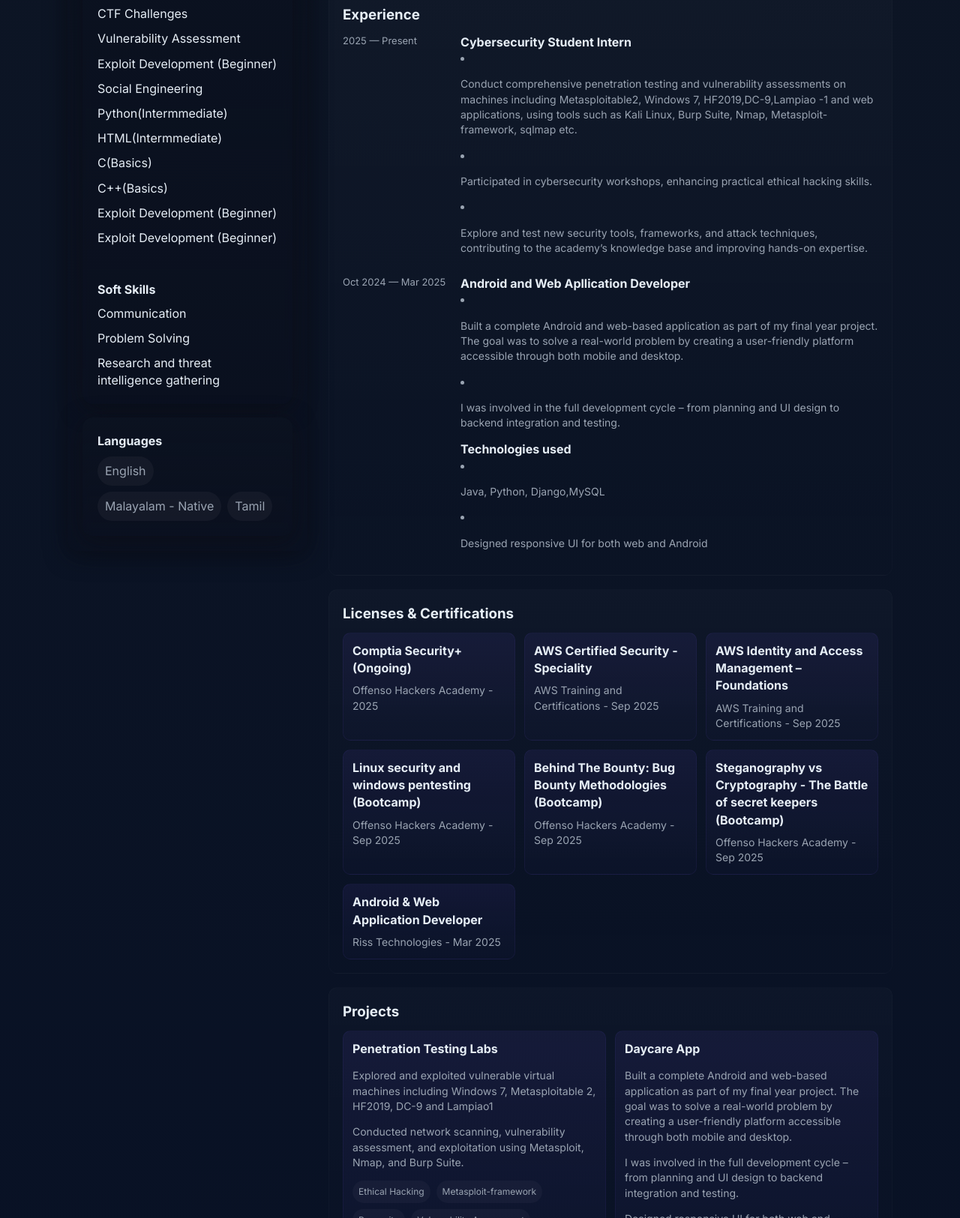
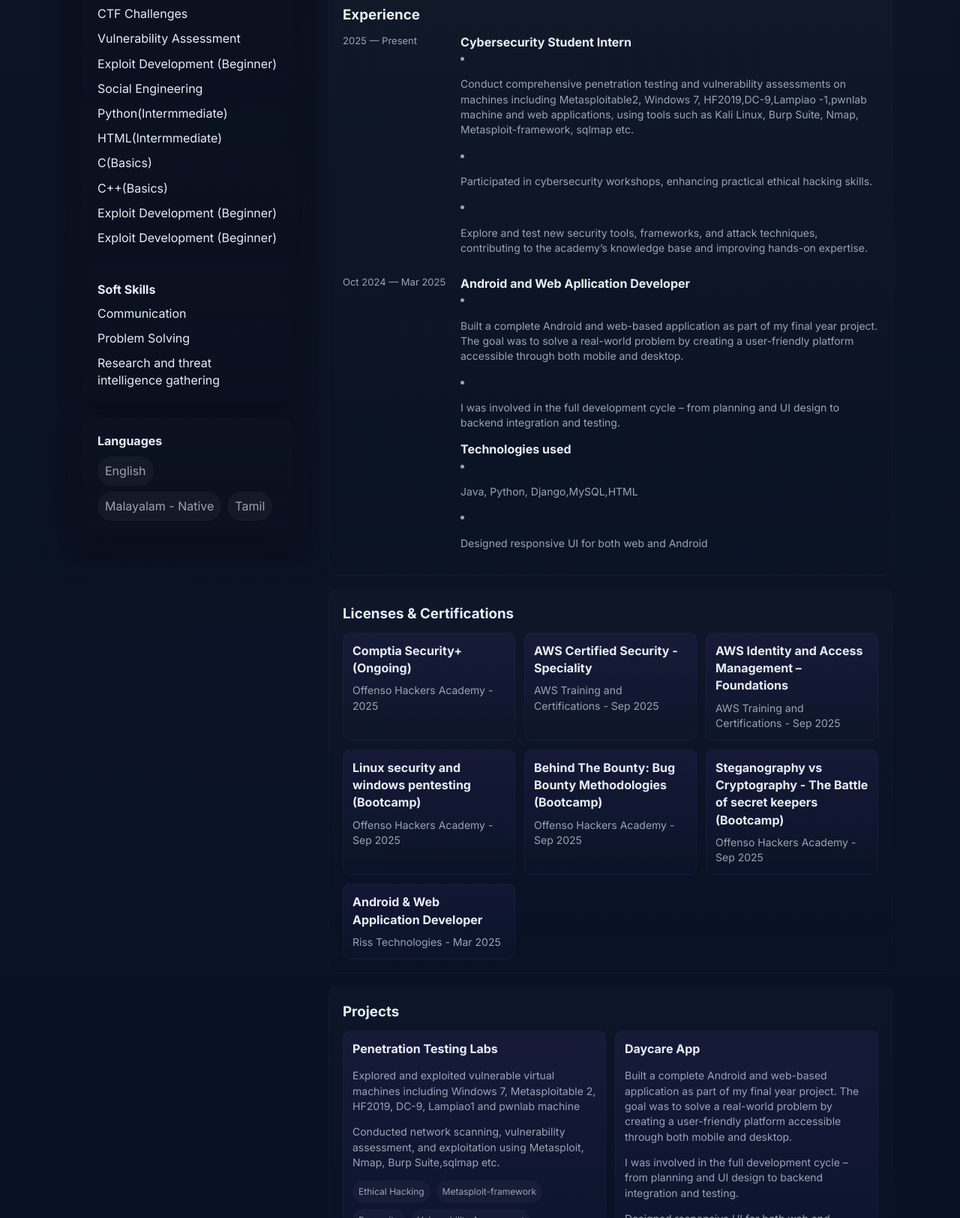
Before and after one commit to Encrypter1233/portfolio, a plain HTML site: page templates/index.html in a window 1280 px wide. Shown: the part 1175-2800 px from the top of the page at 75% size. Drawn offline with Linux system fonts and the light colour scheme.

Commit message:
Resolved merge conflicts

```diff
--- a/templates/index.html
+++ b/templates/index.html
@@ -200,7 +200,7 @@
             <div>
               <div class="card-title">Advanced in Information Security(Cybersecurity)</div>
               <div class="muted">Offenso Hackers Academy</div>
-            <div class="muted">Learning both Attacking and Defensing</div>
+            <div class="muted"> - Learning both Attacking and Defensing</div>
 
             </div>
           </div>
@@ -248,7 +248,7 @@
             <div class="time">2025 — Present</div>
             <div>
               <div class="card-title">Cybersecurity Student Intern</div>
-              <div class="muted"><li><p>Conduct comprehensive penetration testing and vulnerability assessments on machines including Metasploitable2, Windows 7, HF2019,DC-9,Lampiao -1 and web applications, using tools such as Kali Linux, Burp Suite, Nmap, Metasploit-framework, sqlmap etc.</p></li></div>
+              <div class="muted"><li><p>Conduct comprehensive penetration testing and vulnerability assessments on machines including Metasploitable2, Windows 7, HF2019,DC-9,Lampiao -1,pwnlab machine and web applications, using tools such as Kali Linux, Burp Suite, Nmap, Metasploit-framework, sqlmap etc.</p></li></div>
             <div class="muted"><li><p>Participated in cybersecurity workshops, enhancing practical ethical hacking skills.</p></li></div>
             <div class="muted"><li><p>Explore and test new security tools, frameworks, and attack techniques, contributing to the academy’s knowledge base and improving hands-on expertise.</p></li></div>
 
@@ -262,7 +262,7 @@
               <div class="muted"><li><p>Built a complete Android and web-based application as part of my final year project. The goal was to solve a real-world problem by creating a user-friendly platform accessible through both mobile and desktop.</p></li></div>
               <div class="muted"><li><p>I was involved in the full development cycle – from planning and UI design to backend integration and testing.</p></li></div>
                 <strong>Technologies used</strong>
-              <div class="muted"><li><p>Java, Python, Django,MySQL</p></li></div>
+              <div class="muted"><li><p>Java, Python, Django,MySQL,HTML</p></li></div>
               <div class="muted"><li><p>Designed responsive UI for both web and Android</p></li></div>
             </div>
           </div>
@@ -316,11 +316,11 @@
         <div class="grid">
           <div class="project">
             <h4>Penetration Testing Labs</h4>
-            <p class="muted">Explored and exploited vulnerable virtual machines including Windows 7, Metasploitable 2, HF2019, DC-9 and Lampiao1</p>
-            <p class="muted">Conducted network scanning, vulnerability assessment, and exploitation using Metasploit, Nmap, and Burp Suite.</p>
+            <p class="muted">Explored and exploited vulnerable virtual machines including Windows 7, Metasploitable 2, HF2019, DC-9, Lampiao1 and pwnlab machine</p>
+            <p class="muted">Conducted network scanning, vulnerability assessment, and exploitation using Metasploit, Nmap, Burp Suite,sqlmap etc.</p>
 
             <div class="tags"><span class="tag">Ethical Hacking</span><span class="tag">Metasploit-framework</span><span class="tag">Burpsuite</span><span class="tag">Vulnerability Assessment</span><span class="tag">CTF Challenges</span><span class="tag">
-Exploit Development (Beginner)</span></div>
+Exploit Development (Beginner)</span><span class="tag">OSINT</span></div>
           </div>
 
           <div class="project">
@@ -330,7 +330,7 @@ Exploit Development (Beginner)</span></div>
             <p class="muted">Designed responsive UI for both web and Android</p>
 
             <p><strong>Technologies Used</strong></p>
-            <p class="muted">Java, Python, Django,MySQL</p>
+            <p class="muted">Java, Python, Django,MySQL,HTML</p>
             <div class="tags"><span class="tag">Python</span><span class="tag">HTML</span><span class="tag">MySQL</span></div>
           </div>
 
```
